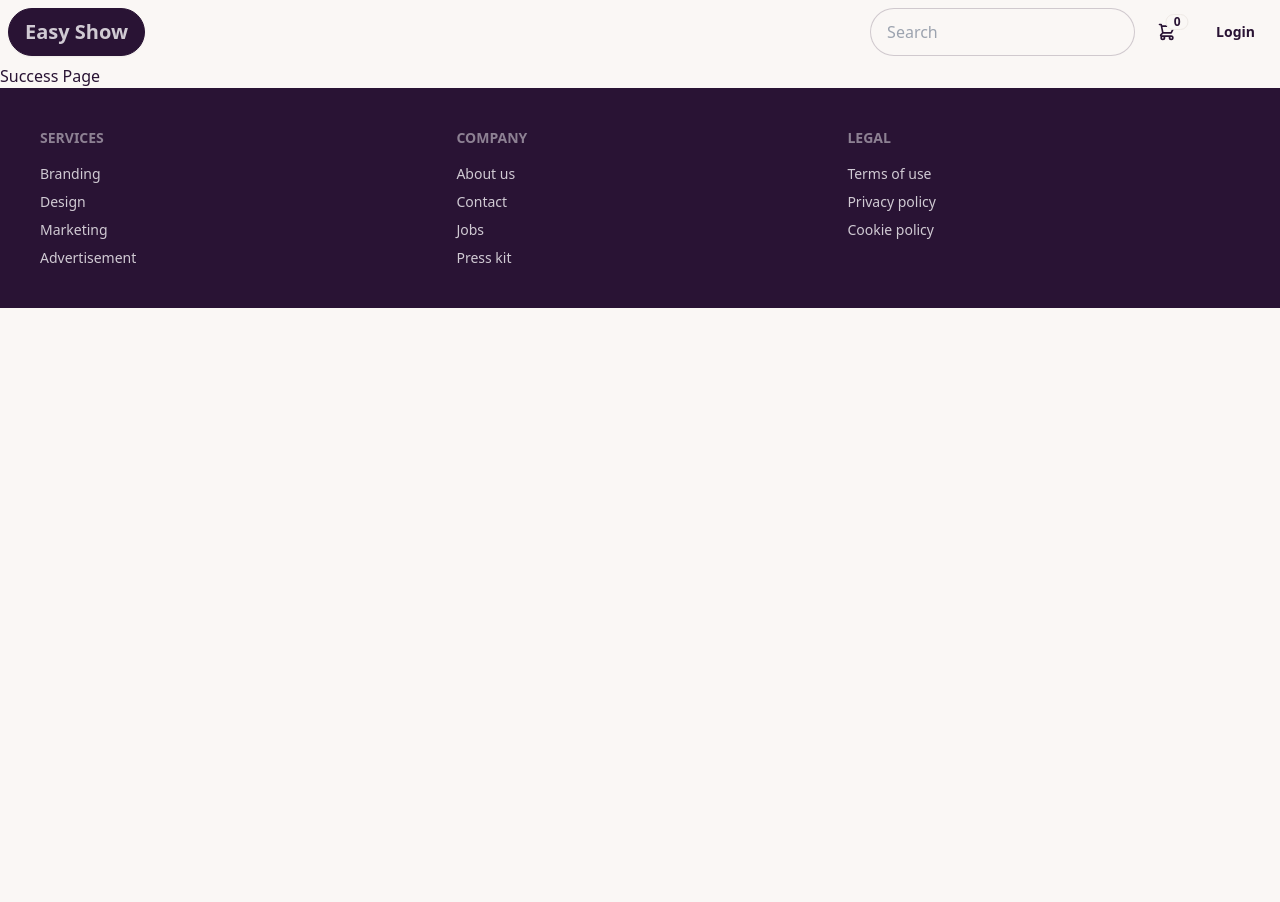
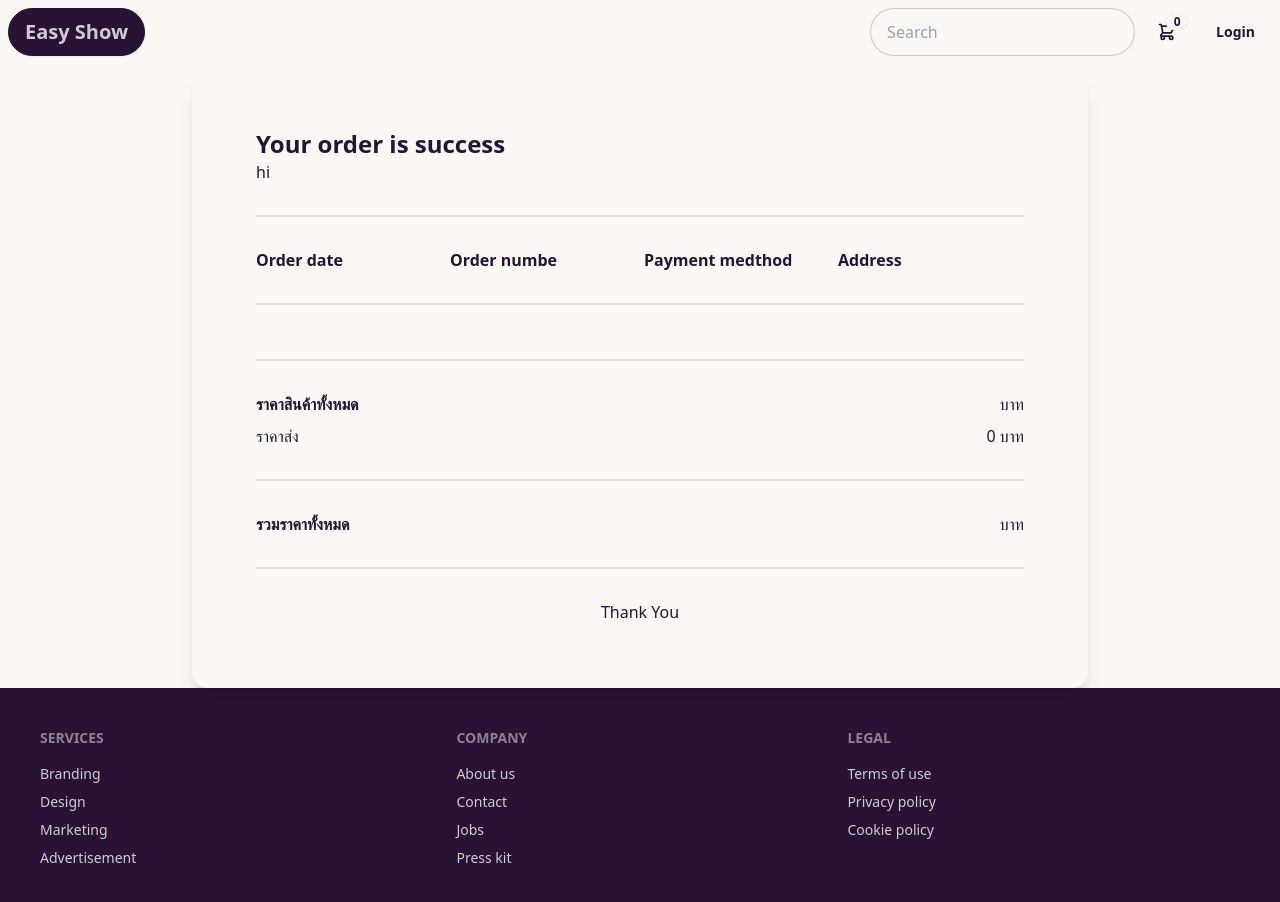
Before and after one commit to wachirastudeo/easy-commerce, a Vue app: page /success in a window 1280 px wide. Shown: the top 902 px of the page. Before the commit the page ends 800 px from the top, so only its background shows below. Built offline with nearby package versions, Linux system fonts and the light colour scheme.

Commit message:
show data in sucess view

```diff
--- a/src/views/User/SuccessView.vue
+++ b/src/views/User/SuccessView.vue
@@ -1,18 +1,81 @@
 <script setup>
-import UserLayout from '@/layouts/UserLayout.vue'
+import UserLayout from '@/layouts/UserLayout.vue';
 import { useCartStore } from "@/stores/user/cart";
+import { ref, onMounted } from 'vue';
+
 const cartStore = useCartStore();
-import { onMounted } from 'vue';
-
-onMounted(()=>{
-  cartStore.loadCheckout()
- console.log(cartStore.checkout)
-})
+const orderData = ref({});
+onMounted(() => {
+  cartStore.loadCheckout();
+  console.log(cartStore.checkout);
+  if (cartStore.checkout.orderNumber) {
+    orderData.value = cartStore.checkout;
+  }
+});
 </script>
 
 <template>
 
-<UserLayout>
-  Success Page
-</UserLayout>
+  <UserLayout>
+    <div class="card mx-auto max-w-4xl shadow-xl bg-base-100 p-8">
+      <div class="card-body">
+        <div>
+          <div class="font-bold text-2xl">Your order is success</div>
+          <div>hi {{ orderData.name }}</div>
+
+        </div>
+        <div class="divider"></div>
+
+
+
+
+        <div class="grid grid-cols-4 gap-2">
+          <div>
+            <div><b>Order date</b></div>
+            <div>{{ orderData.createdAt  }}</div>
+          </div>
+          <div>
+            <div><b>Order numbe</b></div>
+            <div>{{ orderData.orderNumber  }}</div>
+          </div>
+          <div>
+            <div><b>Payment medthod</b></div>
+            <div>{{ orderData.paymentMethod  }}</div>
+          </div>
+          <div>
+            <div><b>Address</b></div>
+            <div>{{ orderData.address  }}</div>
+          </div>
+        </div>
+
+        <div class="divider"></div>
+        <div class="grid grid-cols-4 gap-4 mb-4 items-center" v-for="product in orderData.products">
+          <div><img :src="product.imageUrl" alt=""></div>
+          <div><b>{{ product.name }}</b></div>
+          <div>จำนวน : {{  product.quantity }}</div>
+          <div>ราคารวม : {{ product.price * product.quantity }}  บาท</div>
+
+
+        </div>
+        <div class="divider"></div>
+        <div class="flex justify-between">
+            <div><b>ราคาสินค้าทั้งหมด</b></div>
+            <div>{{ orderData.totalPrice }} บาท</div>
+
+        </div>
+        <div class="flex justify-between">
+            <div>ราคาส่ง</div>
+            <div>0 บาท</div>
+
+        </div>
+        <div class="divider"></div>
+        <div class="flex justify-between">
+            <div><b>รวมราคาทั้งหมด</b></div>
+            <div>{{ orderData.totalPrice }} บาท</div>
+        </div>
+        <div class="divider"></div>
+        <div class="text-center">Thank You</div>
+      </div>
+    </div>
+  </UserLayout>
 </template>
```
